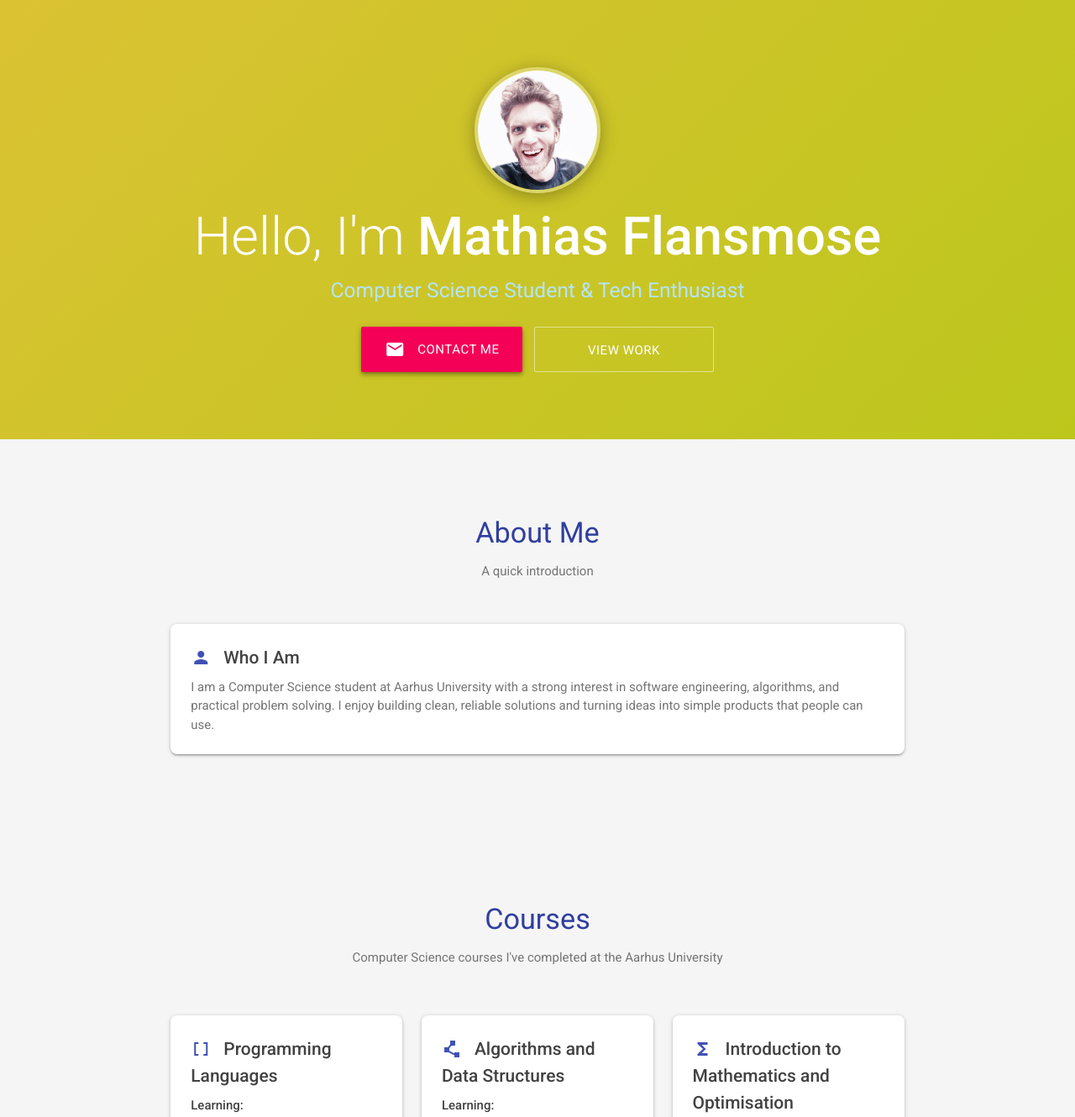
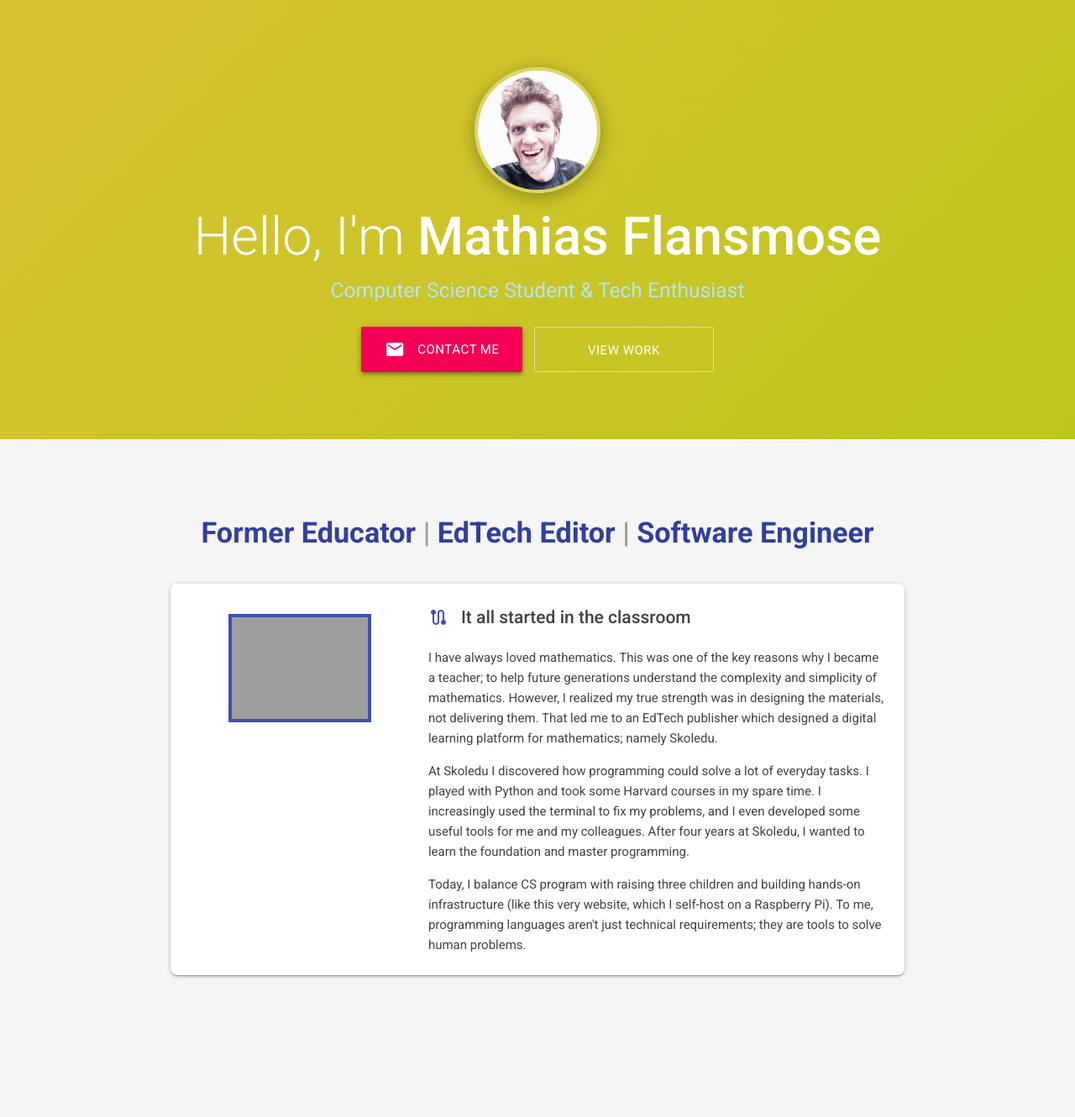
Before and after one commit to mathiasflansmose/landingpage, a Flask app: page / in a window 1280 px wide. Shown: the top 1330 px of the page at 84% size. Run offline with Flask 3, Linux system fonts and the light colour scheme; grey boxes are pictures that could not be loaded.

Commit message:
Correct text and a small image in the about me section

```diff
--- a/templates/about.html
+++ b/templates/about.html
@@ -2,8 +2,7 @@
 <section id="about" class="container" style="margin-top: 30px; margin-bottom: 20px;">
     <div class="row">
         <div class="col s12 center-align">
-			<h4 class="indigo-text text-darken-2">About Me</h4>
-			<p class="grey-text text-darken-1" style="margin-bottom: 24px;">A quick introduction</p>
+            <h4 class="indigo-text text-darken-2" style="font-weight: bold;">Former&nbsp;Educator <span class="grey-text">|</span> EdTech&nbsp;Editor <span class="grey-text">|</span> Software&nbsp;Engineer</h4>
         </div>
     </div>
 
@@ -11,12 +10,30 @@
         <div class="col s12">
             <div class="card white">
                 <div class="card-content">
-					<span class="card-title"><i class="material-icons left indigo-text">person</i>Who I Am</span>
-					<p class="grey-text text-darken-1">
-						I am a Computer Science student at Aarhus University with a strong interest in software engineering,
-						algorithms, and practical problem solving. I enjoy building clean, reliable solutions and turning
-						ideas into simple products that people can use.
+                    <div class="row" style="margin-bottom: 0;">
+
+                        <!-- Optional: Profile Picture Column for Desktop -->
+                        <div class="col s12 m4 center-align" style="padding-top: 12px; padding-bottom: 8px;">
+                            <!-- TODO photo -->
+                            <img src="static/about.jpg" alt="Mathias Flansmose" class="responsive-img" style="width: 100%; max-width: clamp(120px, 28vw, 170px); height: auto; border: 4px solid #3f51b5;">
+                        </div>
+
+                        <div class="col s12 m8">
+                            <span class="card-title" style="margin-bottom: 20px; font-weight: 500;">
+                                <i class="material-icons left indigo-text">route</i>It all started in the classroom
+                            </span>
+                    <p class="grey-text text-darken-3" style="margin-bottom: 15px; line-height: 1.6;">
+                        I have always loved mathematics. This was one of the key reasons why I became a teacher; to help future generations understand the complexity and simplicity of mathematics. However, I realized my true strength was in designing the materials, not delivering them. That led me to an EdTech publisher which designed a digital learning platform for mathematics; namely Skoledu.
                     </p>
+                    <p class="grey-text text-darken-3" style="margin-bottom: 15px; line-height: 1.6;">
+                        At Skoledu I discovered how programming could solve a lot of everyday tasks. I played with Python and took some Harvard courses in my spare time. I increasingly used the terminal to fix my problems, and I even developed some useful tools for me and my colleagues. After four years at Skoledu, I wanted to learn the foundation and master programming.
+                    </p>
+                    <p class="grey-text text-darken-3" style="line-height: 1.6;">
+                        Today, I balance CS program with raising three children and building hands-on infrastructure (like this very website, which I self-host on a Raspberry Pi). To me, programming languages aren't just technical requirements; they are tools to solve human problems.
+                    </p>
+                        </div>
+
+                    </div>
                 </div>
             </div>
         </div>
```
Lines whose indentation alone changed are shown as unchanged.
